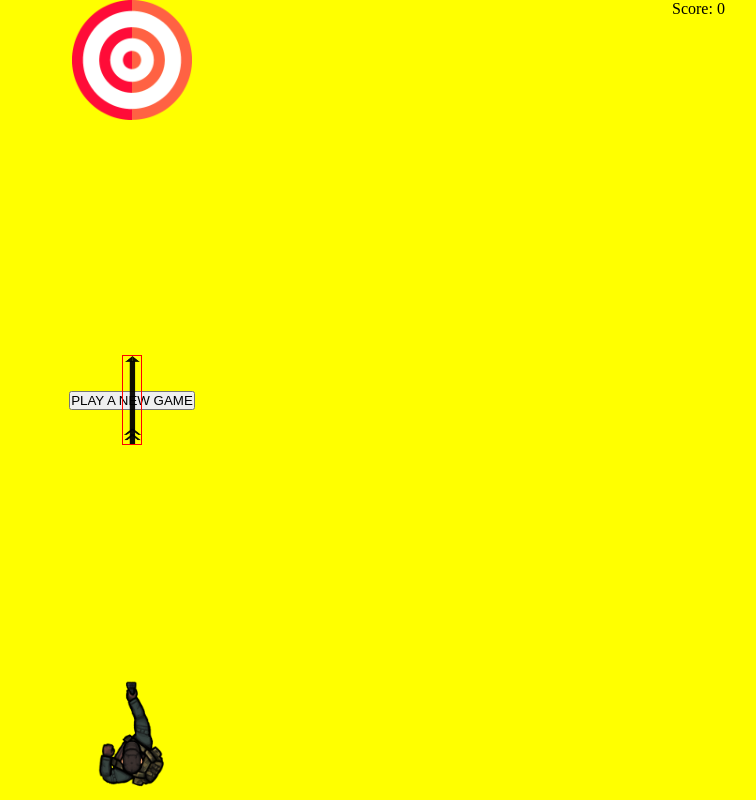
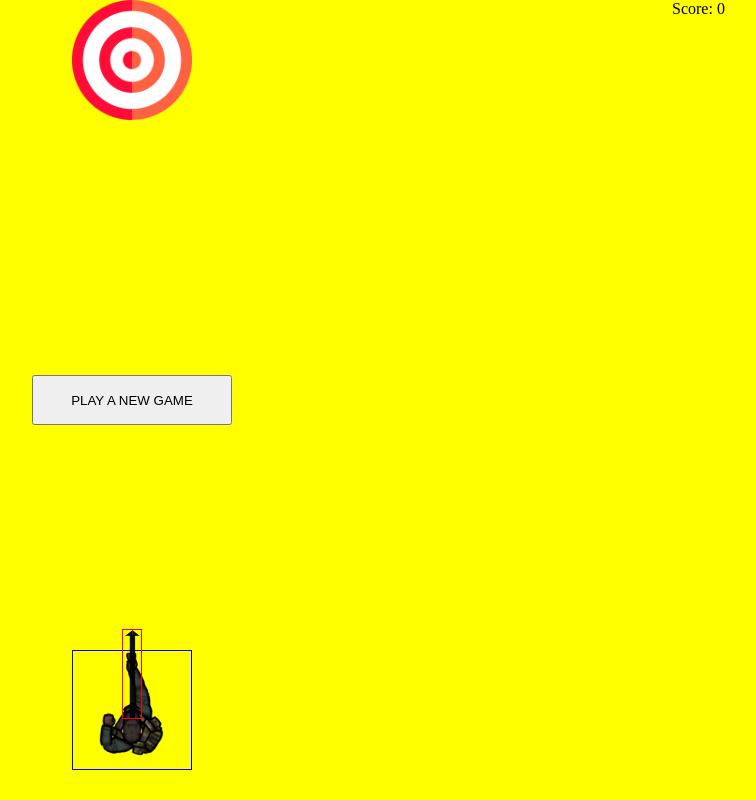
Before and after one commit to pawellicznerski/bowman_game, a website built with webpack: page dist/dist/index.html in a window 1280 px wide. Shown: the whole page, without its empty margins (508-1264 px from the left). Built offline with nearby package versions, Linux system fonts and the light colour scheme.

Commit message:
adding shooting arrow

```diff
--- a/src/index.js
+++ b/src/index.js
@@ -2,7 +2,15 @@ import './style.css';
 
 class Bow{
   constructor(){
+    this.top= window.innerHeight-150;
+    this.left=window.innerWidth/2-60;
+  }
+}
 
+class Arrow{
+  constructor(left){
+    this.left=left;
+    this.canShoot=false;
   }
 }
 
@@ -18,42 +26,63 @@ class ShootingTarget{
   }
 }
 
-const game = new Game(0);
-const shootingTarget = new ShootingTarget();
-const bow = new Bow();
+class Button{
+  constructor(){
+    this.top= window.innerHeight/2-25;
+    this.left=window.innerWidth/2-100;
+  }
+}
+
+const aroowLeftPos = 85;
+
+const gameObj = new Game(0);
+const shootingTargetObj = new ShootingTarget();
+const bowObj = new Bow();
+const arrowObj = new Arrow(aroowLeftPos);
+const buttonObj = new Button();
 
 function component() {
   //main div
-  const gameContainer = document.createElement('div');
-  gameContainer.classList.add('container');
+  const gameContainerDOM = document.createElement('div');
+  gameContainerDOM.classList.add('container');
   // main button
-  const button = document.createElement('button');
-  button.classList.add('main_button');
-  button.innerHTML='PLAY A NEW GAME';
-  button.addEventListener('click',startPlaying);
-  gameContainer.appendChild(button);
+  const buttonDOM = document.createElement('button');
+  buttonDOM.classList.add('main_button');
+  buttonDOM.innerHTML='PLAY A NEW GAME';
+  buttonDOM.setAttribute("style",`top:${buttonObj.top}px;left:${buttonObj.left}px`)
+  buttonDOM.addEventListener('click',startPlaying);
+  gameContainerDOM.appendChild(buttonDOM);
   //score table
-  const scoreText = document.createElement('div');
-  scoreText.classList.add('scoreText');
-  scoreText.innerHTML='Score: '+0;
-  gameContainer.appendChild(scoreText);
+  const scoreTextDOM = document.createElement('div');
+  scoreTextDOM.classList.add('scoreText');
+  scoreTextDOM.innerHTML='Score: '+0;
+  gameContainerDOM.appendChild(scoreTextDOM);
   //shooting target
-  const shootingTarget = document.createElement('div');
-  shootingTarget.classList.add('shooting-target');
-  shootingTarget.setAttribute("style",`top:0px;left:${window.innerWidth/2-60}px`)
-  gameContainer.appendChild(shootingTarget);
+  const shootingTargetDOM = document.createElement('div');
+  shootingTargetDOM.classList.add('shooting-target');
+  shootingTargetDOM.setAttribute("style",`top:0px;left:${window.innerWidth/2-60}px`)
+  gameContainerDOM.appendChild(shootingTargetDOM);
   //bow
-  const bow = document.createElement('div');
-  bow.classList.add('bow');
-  gameContainer.appendChild(bow);
+  const bowDOM = document.createElement('div');
+  bowDOM.classList.add('bow');
+  bowDOM.setAttribute("style",`top:${bowObj.top}px;left:${bowObj.left}px`)
+  gameContainerDOM.appendChild(bowDOM);
   //arrow
-  const arrow = document.createElement('div');
-  arrow.classList.add('arrow');
-  gameContainer.appendChild(arrow);
+  const arrowDOM = document.createElement('div');
+  arrowDOM.classList.add('arrow');
+  arrowDOM.setAttribute("style",`top:14px;left:${arrowObj.left}px`)
+  bowDOM.appendChild(arrowDOM);
 
-  return gameContainer;
+  return gameContainerDOM;
 }
 
+function shoot(){
+  let currentArrowPosition =0;
+  const id = setInterval(movingArrow,10)
+  function movingArrow(){
+    currentArrowPosition++
+  }
+}
 
 function startPlaying(){
   //removing button
@@ -61,7 +90,7 @@ function startPlaying(){
   const parent = child[0].parentNode;
   parent.removeChild(child[0]);
   //setting score to 0
-  game.scoreText=0;
+  gameObj.scoreText=0;
 
   //if the gameOverText exist remove it
   const gameOverText =document.getElementsByClassName('gameOverText');
@@ -69,20 +98,62 @@ function startPlaying(){
     const gameOverTextParent = gameOverText[0].parentNode;
     gameOverTextParent.removeChild(gameOverText[0]);
   };
+  initiateMovingTarget();
+  addEventListenerToDoc();
+
+}
+
+function initiateMovingTarget(){
   let currentPosition=1;
   const id = setInterval(movingTarget,10,currentPosition)
 
   function movingTarget(){
-
     const target = document.getElementsByClassName('shooting-target');
     target[0].setAttribute("style",`top:0px;left:${currentPosition}px`);
     if(currentPosition>=window.innerWidth-120||currentPosition<=0){
-      shootingTarget.direction=shootingTarget.direction*(-1);
+      shootingTargetObj.direction=shootingTargetObj.direction*(-1);
     }
-    currentPosition=currentPosition+shootingTarget.direction;
-    console.log("currentPosition",currentPosition);
-    console.log("shootingTarget.direction",shootingTarget.direction);
+    currentPosition=currentPosition+shootingTargetObj.direction;
   }
+}
+
+function addEventListenerToDoc(){
+  arrowObj.canShoot=true;
+  setTimeout(function(){
+    ['click','keypress'].forEach( evt =>
+    document.body.addEventListener(evt, moveArrow)
+    );
+  }, 10);
+
+}
+
+function moveArrow(e){
+  console.log(e);
+  if(!arrowObj.canShoot) return null;
+  if(e.type==="click"||e.charCode===32||e.charCode===102){
+    // let currentArrowPosition = arrowObj.left;
+    console.log("dupa");
+    const id = setInterval(movingArrowFn,4);
+    const arrowDOM = document.getElementsByClassName('arrow');
+    arrowObj.canShoot=false;
+
+    function movingArrowFn(){
+      if(arrowObj.left==600){
+        clearInterval(id);
+        // ['click','keypress'].forEach( evt =>
+        // document.body.removeEventListener(evt, moveArrow)
+        // );
+      }
+      arrowDOM[0].setAttribute("style",`top:14px;left:${arrowObj.left}px`)
+      arrowObj.left=arrowObj.left+1;
+      console.log('arrowObj.left',arrowObj.left);
+    }
+    console.log("dupa");
+  }else{
+    console.log("prawdziwa dupa");
+    return null;
+  }
+
 }
 
 
--- a/src/style.css
+++ b/src/style.css
@@ -16,13 +16,14 @@ body{
   position: relative;
   height: 100%;
   width: 100%;
-  display: flex;
-  justify-content: center;
-  align-items: center;
+  /*display: flex;*/
+  /*align-items: center;*/
 }
 
 .main_button{
-
+  position: absolute;
+  width: 200px;
+  height: 50px;
 }
 
 .shooting-target{
@@ -38,17 +39,19 @@ body{
 .bow{
   width: 120px;
   height:120px;
-  position: absolute;
-  align-self: flex-end;
+  position: relative;
+  /*align-self: flex-end;*/
   background-image: url("./../assets/bow.png");
   background-position: center;
   background-repeat: no-repeat;
   background-size: contain;
   transform: rotate(-90deg);
+  border: 1px solid blue;
 
 }
 
 .arrow{
+  display: block;
   border: 1px solid red;
   width: 20px;
   height: 90px;
@@ -57,6 +60,8 @@ body{
   background-position: center;
   background-repeat: no-repeat;
   background-size: contain;
+  transform: rotate(90deg);
+
 }
 
 .scoreText{
```
Also changed, not shown: dist/dist/bundle.js, dist/dist/index.html, dist/hot/hot-update.js, dist/hot/hot-update.json.
